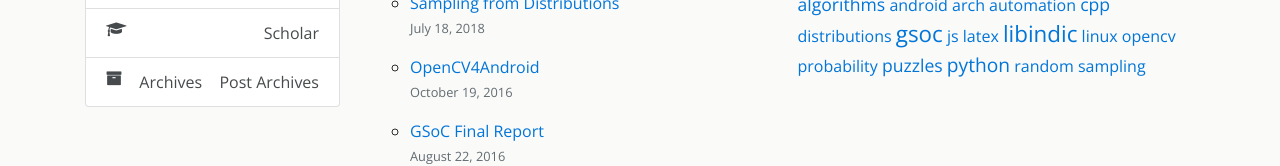
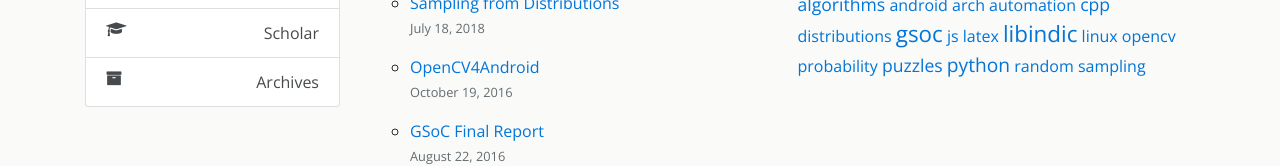
Before and after one commit to jerinphilip/jerinphilip.github.io, a plain HTML site: page index.html in a window 1280 px wide. Shown: the part 476-642 px from the top of the page. Drawn offline with nearby package versions, Linux system fonts and the light colour scheme; some packages are replaced by stand-ins of ours; a small style sheet from the web is missing.

Commit message:
[ci skip] Update]

```diff
--- a/index.html
+++ b/index.html
@@ -69,7 +69,6 @@
                     <div class="d-flex w-100 justify-content-between">
                         <i class="fa fa-archive"></i>
                         <div class="m-0">Archives</div>
-                        <div class="m-0">Post Archives</div>
                     </div>
                 </a>
             </div>
```
